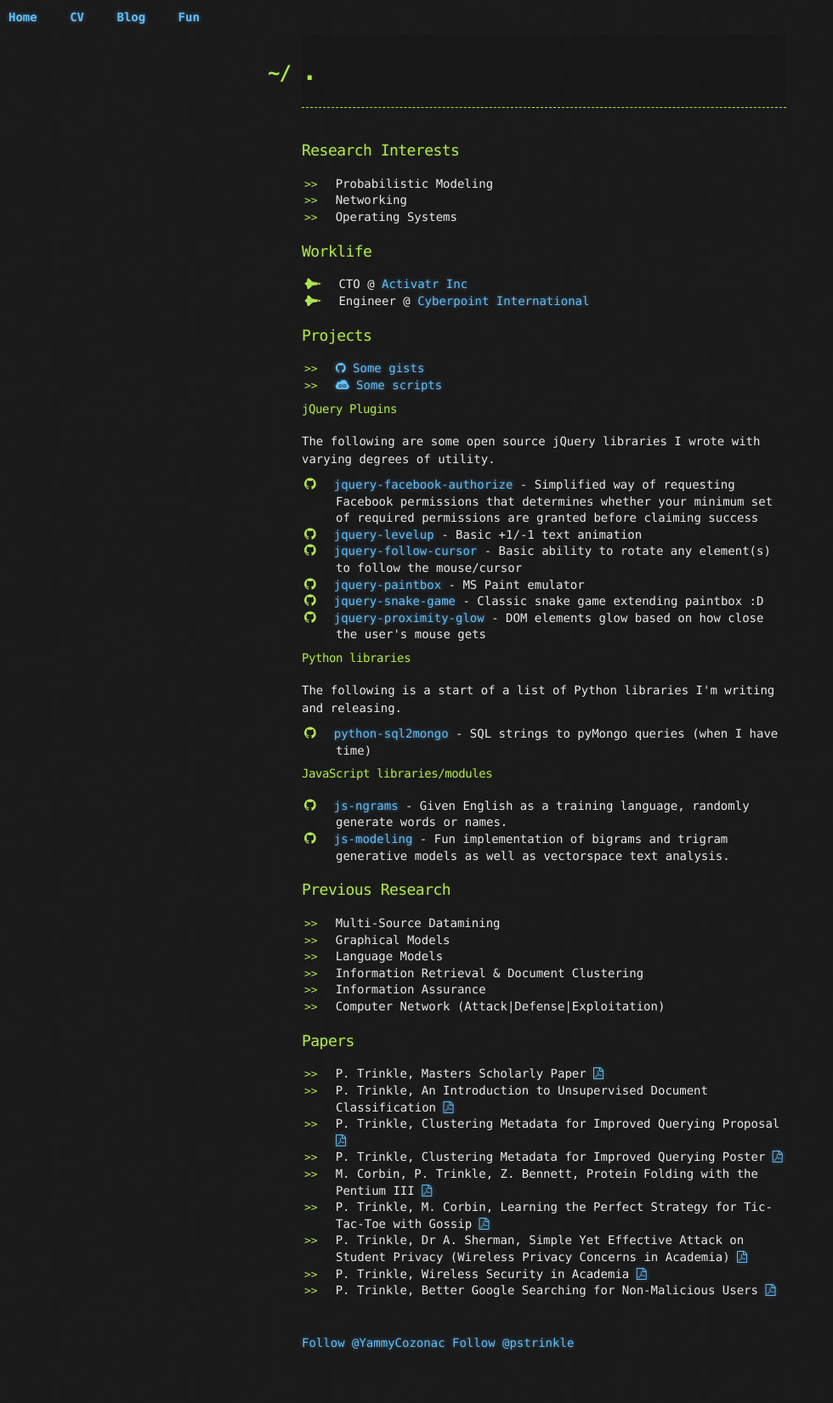
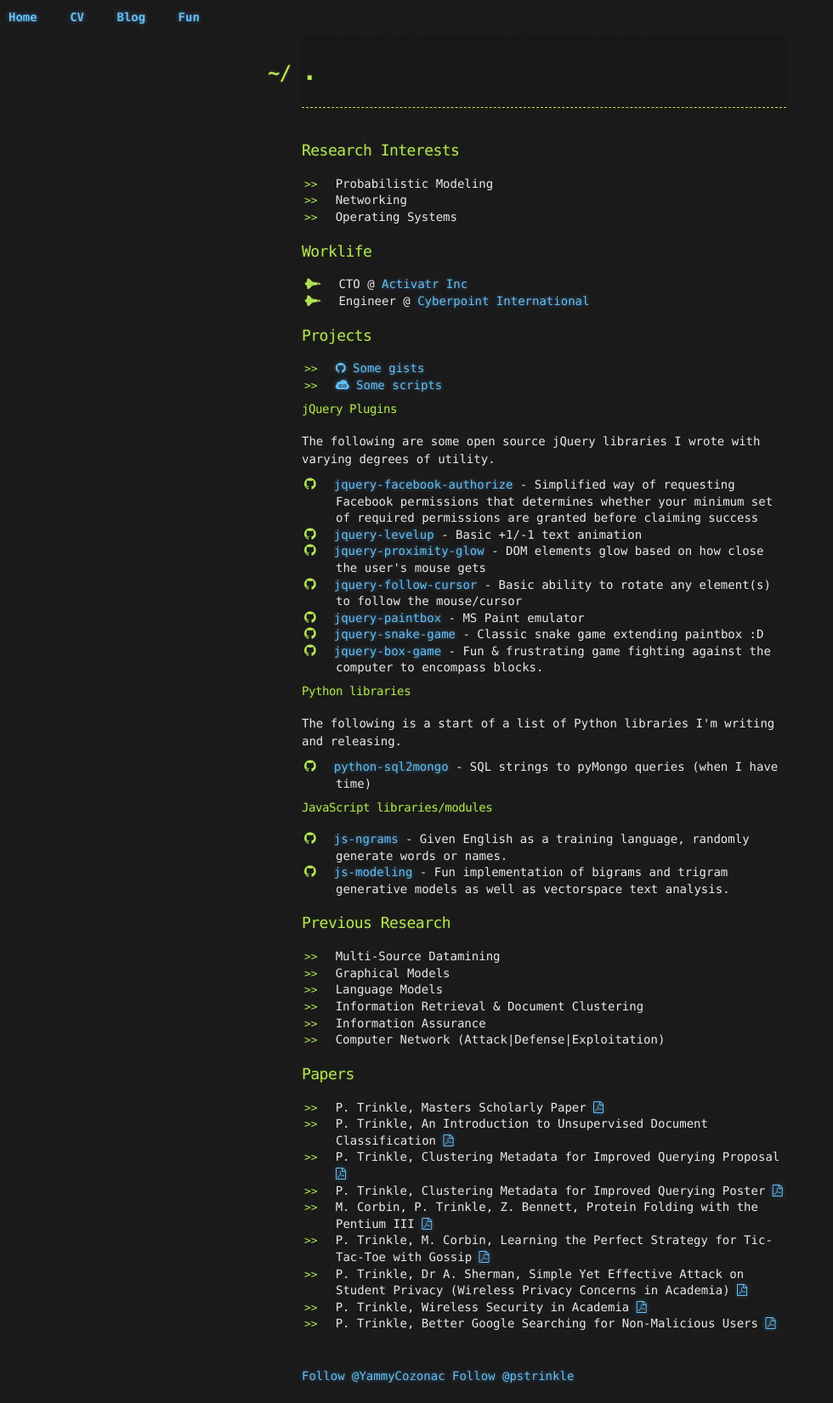
Before and after one commit to pstrinkle/pstrinkle.github.io, a Jekyll site: the page built from index.html, in a window 1280 px wide. Shown: the whole page at 85% size, without its empty margins (0-980 px from the left). Built offline with Jekyll 4.4.1, drawn with Linux system fonts in a browser that asks for light colours; nearby versions of some CDN libraries; comment, search, counter and statistics services are not loaded; before the commit the page ends 1612 px from its top, so only the background shows below that.

Commit message:
added a new game I wrote

```diff
--- a/index.html
+++ b/index.html
@@ -35,10 +35,11 @@
   <ul class='github'>
     <li><a href="/jquery-facebook-authorize/" target="_blank">jquery-facebook-authorize</a> - Simplified way of requesting Facebook permissions that determines whether your minimum set of required permissions are granted before claiming success</li>
     <li><a href="/jquery-levelup/" target="_blank">jquery-levelup</a> - Basic +1/-1 text animation</li>
+    <li><a href="/jquery-proximity-glow/" target="_blank">jquery-proximity-glow</a> - DOM elements glow based on how close the user's mouse gets</li>
     <li><a href="/jquery-follow-cursor" target="_blank">jquery-follow-cursor</a> - Basic ability to rotate any element(s) to follow the mouse/cursor</li>
     <li><a href="/jquery-paintbox/" target="_blank">jquery-paintbox</a> - MS Paint emulator</li>
     <li><a href="/jquery-snake-game/" target="_blank">jquery-snake-game</a> - Classic snake game extending paintbox :D</li>
-    <li><a href="/jquery-proximity-glow/" target="_blank">jquery-proximity-glow</a> - DOM elements glow based on how close the user's mouse gets</li>
+    <li><a href="/jquery-box-game/" target="_blank">jquery-box-game</a> - Fun &amp; frustrating game fighting against the computer to encompass blocks.</li>
   </ul>
 
   <h4>Python libraries</h4>
```
